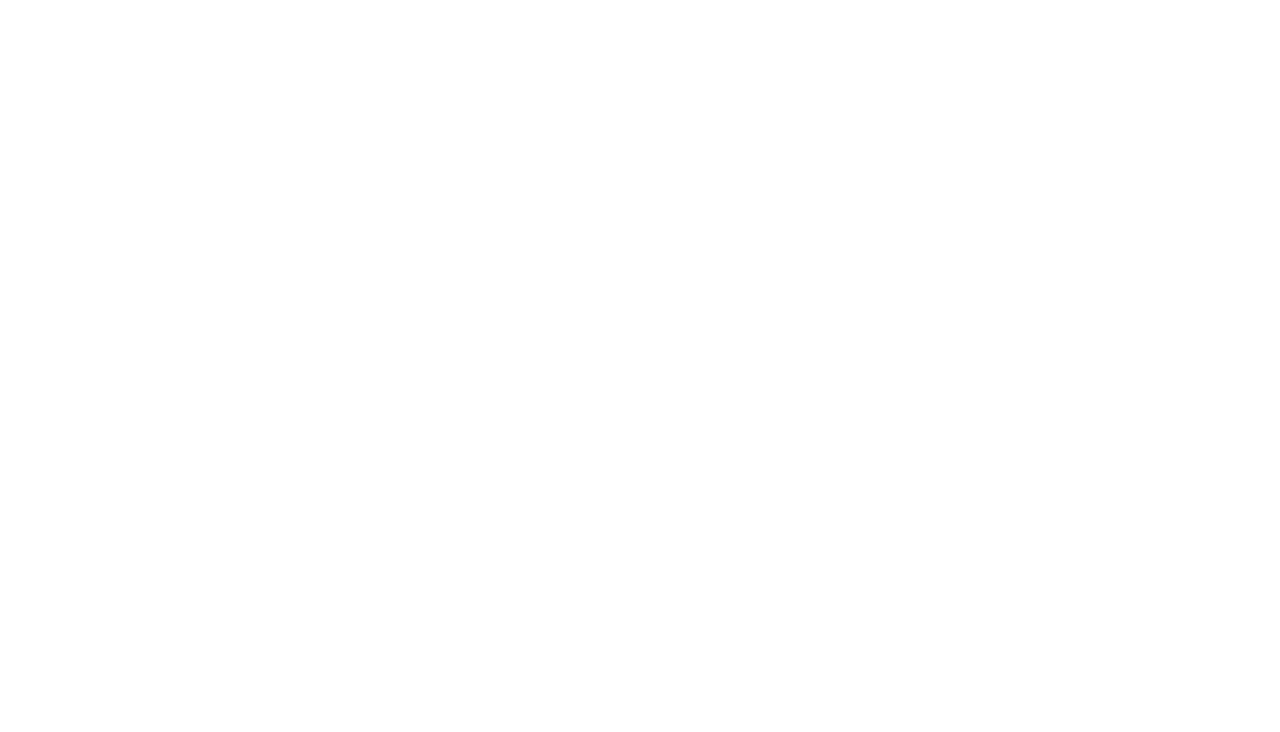
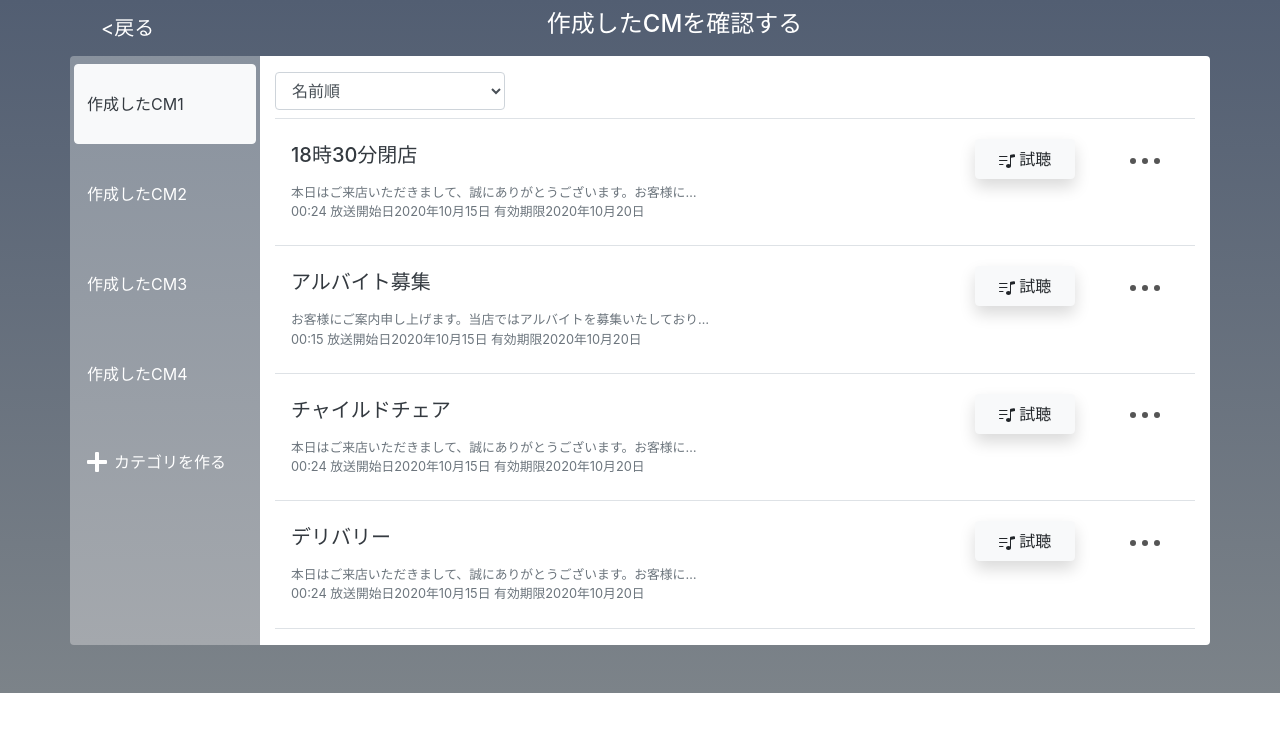
Before and after one commit to y-watanabe-usen/umesse-test, a Vue app in the folder develop/webapp/: page /createdcm in a window 1280 px wide. Before the commit this address had no page. Shown: the top 732 px of the page. Built offline with nearby package versions, Linux system fonts and the light colour scheme.

Commit message:
作成したCMを確認する画面の作成

```diff
--- a/develop/webapp/src/router/index.ts
+++ b/develop/webapp/src/router/index.ts
@@ -3,6 +3,7 @@
 import Narration from '../views/Narration.vue'
 import RecordingStart from '../views/RecordingStart.vue'
 import RecordedMaterial from '../views/RecordedMaterial.vue'
+import CreatedCm from '../views/CreatedCm.vue'
 import OrderVoiceBgm from '../views/OrderVoiceBgm.vue'
 import NewOrder from '../views/NewOrder.vue'
 
@@ -26,6 +27,11 @@
     path: '/recordedmaterial',
     name: 'RecordedMaterial',
     component: RecordedMaterial
+  },
+  {
+    path: '/createdcm',
+    name: 'CreatedCm',
+    component: CreatedCm
   },
   {
     path: '/ordervoicebgm',
--- /dev/null
+++ b/develop/webapp/src/views/CreatedCm.vue
@@ -0,0 +1,214 @@
+<template>
+  <div class="bg-umesse pb-5">
+    <div class="container">
+      <nav class="navbar navbar-expand-lg navbar-light">
+        <router-link class="navbar-brand text-white" :to="{ path: '/' }"
+          >&lt;戻る</router-link
+        >
+        <div
+          class="collapse navbar-collapse justify-content-center text-white h4"
+        >
+          作成したCMを確認する
+        </div>
+      </nav>
+      <div class="row">
+        <div class="col-2 bg-menu pl-1 pr-1 rounded-left">
+          <button
+            type="button"
+            class="btn btn-menu text-left text-white"
+            :class="[
+              menu.id == activeMenuId ? 'btn-light' : 'btn-link',
+              menu.id == activeMenuId ? 'text-dark' : 'text-white',
+              menu.id == 1 ? 'mt-2' : '',
+            ]"
+            v-for="menu in menus"
+            :key="menu.id"
+            @click="activeMenuId = menu.id"
+          >
+            {{ menu.title }}
+          </button>
+        </div>
+        <div class="col-10 bg-white rounded-right">
+          <div class="my-3">
+            <h6 class="border-bottom border-gray pb-2 mb-0">
+              <select class="form-control w-25">
+                <option v-for="sort in sorts" :key="sort">{{ sort }}</option>
+              </select>
+            </h6>
+            <div
+              class="media text-muted pt-3"
+              v-for="narrationData in narrationDatas"
+              :key="narrationData.title"
+            >
+              <div
+                class="media-body pb-3 mb-0 small lh-125 border-bottom border-gray pl-3"
+              >
+                <div
+                  class="d-flex justify-content-between align-items-center w-100"
+                >
+                  <strong class="text-dark h5 pt-2 pb-2">{{
+                    narrationData.title
+                  }}</strong>
+                  <div>
+                    <button type="button" class="btn btn-light shadow btn-try">
+                      <svg
+                        width="1em"
+                        height="1em"
+                        viewBox="0 0 16 16"
+                        class="bi bi-music-note-list"
+                        fill="currentColor"
+                        xmlns="http://www.w3.org/2000/svg"
+                      >
+                        <path
+                          d="M12 13c0 1.105-1.12 2-2.5 2S7 14.105 7 13s1.12-2 2.5-2 2.5.895 2.5 2z"
+                        />
+                        <path fill-rule="evenodd" d="M12 3v10h-1V3h1z" />
+                        <path
+                          d="M11 2.82a1 1 0 0 1 .804-.98l3-.6A1 1 0 0 1 16 2.22V4l-5 1V2.82z"
+                        />
+                        <path
+                          fill-rule="evenodd"
+                          d="M0 11.5a.5.5 0 0 1 .5-.5H4a.5.5 0 0 1 0 1H.5a.5.5 0 0 1-.5-.5zm0-4A.5.5 0 0 1 .5 7H8a.5.5 0 0 1 0 1H.5a.5.5 0 0 1-.5-.5zm0-4A.5.5 0 0 1 .5 3H8a.5.5 0 0 1 0 1H.5a.5.5 0 0 1-.5-.5z"
+                        />
+                      </svg>
+                      試聴
+                    </button>
+                    <button type="button" class="btn btn-edit">
+                      <svg
+                        id="グループ_42"
+                        data-name="グループ 42"
+                        xmlns="http://www.w3.org/2000/svg"
+                        width="30"
+                        height="6"
+                        viewBox="0 0 30 6"
+                      >
+                        <circle
+                          id="楕円形_2"
+                          data-name="楕円形 2"
+                          cx="3"
+                          cy="3"
+                          r="3"
+                          fill="#555"
+                        />
+                        <circle
+                          id="楕円形_3"
+                          data-name="楕円形 3"
+                          cx="3"
+                          cy="3"
+                          r="3"
+                          transform="translate(12)"
+                          fill="#555"
+                        />
+                        <circle
+                          id="楕円形_4"
+                          data-name="楕円形 4"
+                          cx="3"
+                          cy="3"
+                          r="3"
+                          transform="translate(24)"
+                          fill="#555"
+                        />
+                      </svg>
+                    </button>
+                  </div>
+                </div>
+                <span class="d-block pb-2"
+                  >{{ narrationData.description1 }}<br />{{
+                    narrationData.description2
+                  }}</span
+                >
+              </div>
+            </div>
+          </div>
+        </div>
+      </div>
+    </div>
+  </div>
+</template>
+
+<script>
+export default {
+  data() {
+    return {
+      menus: [
+        {
+          id: 1,
+          title: "作成したCM1",
+        },
+        {
+          id: 2,
+          title: "作成したCM2",
+        },
+        {
+          id: 3,
+          title: "作成したCM3",
+        },
+        {
+          id: 4,
+          title: "作成したCM4",
+        },
+        {
+          id: 5,
+          title: "カテゴリを作る",
+        },
+      ],
+      activeMenuId: 1,
+      sorts: ["名前順", "作成日順", "更新日順"],
+      narrationDatas: [
+        {
+          title: "18時30分閉店",
+          description1:
+            "本日はご来店いただきまして、誠にありがとうございます。お客様に…",
+          description2: "00:24 放送開始日2020年10月15日 有効期限2020年10月20日",
+        },
+        {
+          title: "アルバイト募集",
+          description1:
+            "お客様にご案内申し上げます。当店ではアルバイトを募集いたしており…",
+          description2: "00:15 放送開始日2020年10月15日 有効期限2020年10月20日",
+        },
+        {
+          title: "チャイルドチェア",
+          description1:
+            "本日はご来店いただきまして、誠にありがとうございます。お客様に…",
+          description2: "00:24 放送開始日2020年10月15日 有効期限2020年10月20日",
+        },
+        {
+          title: "デリバリー",
+          description1:
+            "本日はご来店いただきまして、誠にありがとうございます。お客様に…",
+          description2: "00:24 放送開始日2020年10月15日 有効期限2020年10月20日",
+        },
+      ],
+    };
+  },
+};
+</script>
+
+<style scoped>
+.bg-menu {
+  background: -moz-linear-gradient(top, #89929e, #a4a8ad);
+  background: -webkit-linear-gradient(top, #89929e, #a4a8ad);
+  background: linear-gradient(to bottom, #89929e, #a4a8ad);
+}
+.btn-menu {
+  width: 100%;
+  height: 80px;
+  margin-bottom: 10px;
+  text-decoration: none;
+}
+.btn-try,
+.btn-edit {
+  width: 100px;
+  height: 40px;
+}
+.btn-edit {
+  margin-left: 20px;
+}
+button.btn.btn-menu:nth-child(5)::before {
+  content: url(../assets/add.svg);
+  display: inline-block;
+  padding-right: 7px;
+  vertical-align: sub;
+}
+</style>
--- a/develop/webapp/src/views/Home.vue
+++ b/develop/webapp/src/views/Home.vue
@@ -190,7 +190,7 @@
                     </p>
                   </router-link>
                   <router-link
-                    to="#"
+                    :to="{ path: 'createdcm' }"
                     class="list-group-item list-group-item-action flex-column align-items-start"
                   >
                     <div class="d-flex w-100 justify-content-between">
```
Also changed, not shown: develop/webapp/src/assets/add.svg (added).
